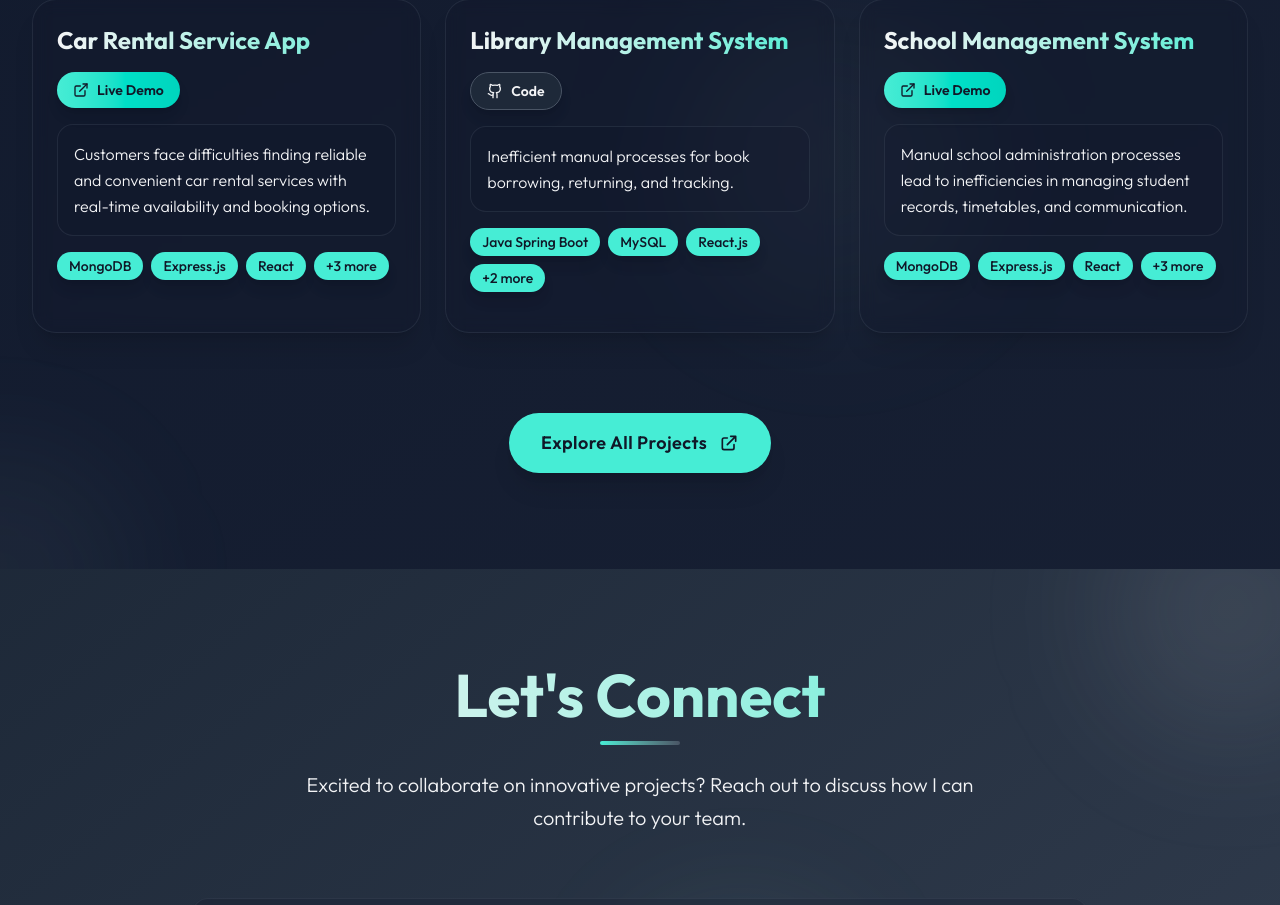
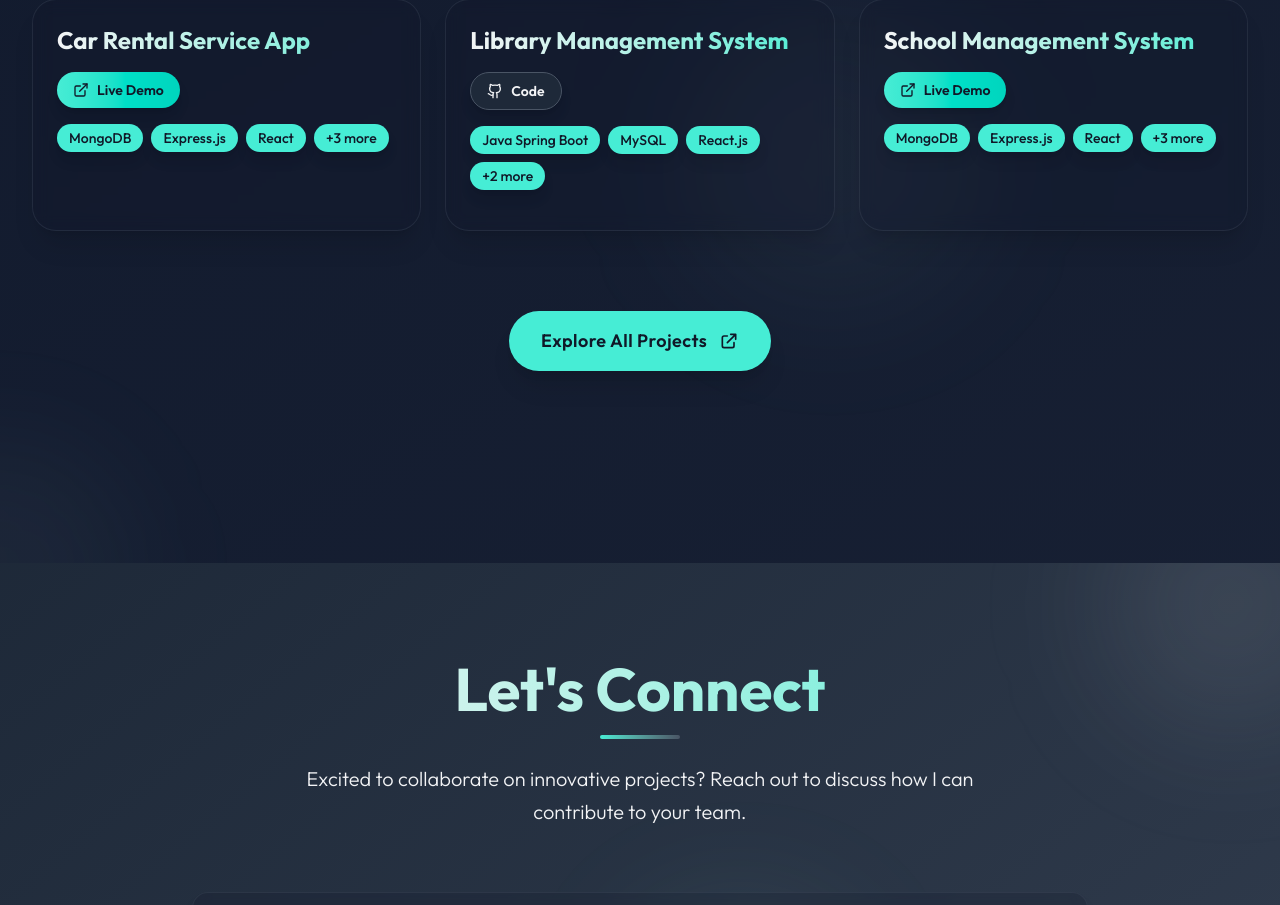
Before and after one commit to moh-Adedamola/new-portfolio, a React (Vite) app in the folder new-portfolio/: page / in a window 1280 px wide. Shown: the part 2820-3725 px from the top of the page. Built offline with nearby package versions, Linux system fonts and the light colour scheme.

Commit message:
adding more changes to the project component

```diff
--- a/new-portfolio/src/components/ProjectModal.jsx
+++ b/new-portfolio/src/components/ProjectModal.jsx
@@ -148,18 +148,6 @@ const ProjectModal = ({ project, onClose }) => {
                         </motion.div>
 
                         <div className="space-y-4 sm:space-y-6">
-                            {/* Problem Statement */}
-                            <motion.div
-                                variants={itemVariants}
-                                className="bg-gray-900/20 rounded-2xl p-4 sm:p-6 border border-gray-600/30"
-                            >
-                                <h4 className="text-base sm:text-lg font-bold text-teal-300 mb-3">
-                                    Problem Statement
-                                </h4>
-                                <p className="text-gray-100 font-light leading-relaxed">{project.problem}</p>
-                            </motion.div>
-
-                            {/* Solution Developed */}
                             <motion.div
                                 variants={itemVariants}
                                 className="bg-gray-900/20 rounded-2xl p-4 sm:p-6 border border-gray-600/30"
@@ -168,17 +156,6 @@ const ProjectModal = ({ project, onClose }) => {
                                     Solution Developed
                                 </h4>
                                 <p className="text-gray-100 font-light leading-relaxed">{project.solution}</p>
-                            </motion.div>
-
-                            {/* Key Impact */}
-                            <motion.div
-                                variants={itemVariants}
-                                className="bg-gray-900/20 rounded-2xl p-4 sm:p-6 border border-gray-600/30"
-                            >
-                                <h4 className="text-base sm:text-lg font-bold text-teal-300 mb-3">
-                                    Key Impact
-                                </h4>
-                                <p className="text-gray-100 font-light leading-relaxed">{project.impact}</p>
                             </motion.div>
 
                             {/* Technical Details */}
--- a/new-portfolio/src/components/Projects.jsx
+++ b/new-portfolio/src/components/Projects.jsx
@@ -10,27 +10,21 @@ const Projects = () => {
         {
             title: "Car Rental Service App",
             link: "https://moh-car-rental.vercel.app/",
-            problem: "Customers face difficulties finding reliable and convenient car rental services with real-time availability and booking options.",
             solution: "A web application built with the MERN stack (MongoDB, Express.js, React, Node.js) to enable users to browse, book, and manage car rentals seamlessly.",
-            impact: "Improved customer access to car rental services with real-time availability, streamlined booking processes, and enhanced user satisfaction.",
             tools: ["MongoDB", "Express.js", "React", "Node.js", "Tailwind CSS", "REST APIs"],
             details: "Developed a full-stack MERN application with MongoDB for storing car and booking data, Express.js and Node.js for robust backend APIs, and React with Tailwind CSS for a responsive, user-friendly frontend.",
         },
         {
             title: "Library Management System",
-            problem: "Inefficient manual processes for book borrowing, returning, and tracking.",
             solution: "A robust library management system allowing users to search for books, check availability, borrow/return books, and track due dates and fines.",
-            impact: "Streamlined library operations and improved user experience with automated notifications and catalog search.",
             tools: ["Java Spring Boot", "MySQL", "React.js", "REST APIs", "Bootstrap"],
             details: "Implemented backend logic for book management and user interactions, and integrated an intuitive frontend for catalog search and notifications.",
             githubLink: "https://github.com/moh-Adedamola/LibraryManagementApp.git"
         },
         {
-             title: "School Management System",
-             link: "https://molek-group-of-schools.vercel.app/",
-            problem: "Manual school administration processes lead to inefficiencies in managing student records, timetables, and communication.",
+            title: "School Management System",
+            link: "https://molek-group-of-schools.vercel.app/",
             solution: "A web application built with the MERN stack (MongoDB, Express.js, React, Node.js) to streamline student management, scheduling, and communication.",
-            impact: "Enhanced administrative efficiency, improved communication between stakeholders, and centralized access to school data.",
             tools: ["MongoDB", "Express.js", "React", "Node.js", "Tailwind CSS", "REST APIs"],
             details: "Developed a full-stack MERN application with MongoDB for storing student and administrative data, Express.js and Node.js for secure backend APIs, and React with Tailwind CSS for a responsive, intuitive frontend.",
 
@@ -180,12 +174,7 @@ const Projects = () => {
                                     )}
                                 </div>
 
-                                {/* Problem Statement */}
-                                <div className="bg-gray-900/20 rounded-2xl p-4 mb-4 border border-gray-600/30">
-                                    <p className="text-gray-100 font-light leading-relaxed text-sm sm:text-base">
-                                        {project.problem}
-                                    </p>
-                                </div>
+
 
                                 {/* Tools/Technologies */}
                                 <div className="flex flex-wrap gap-2 mb-4">
```
